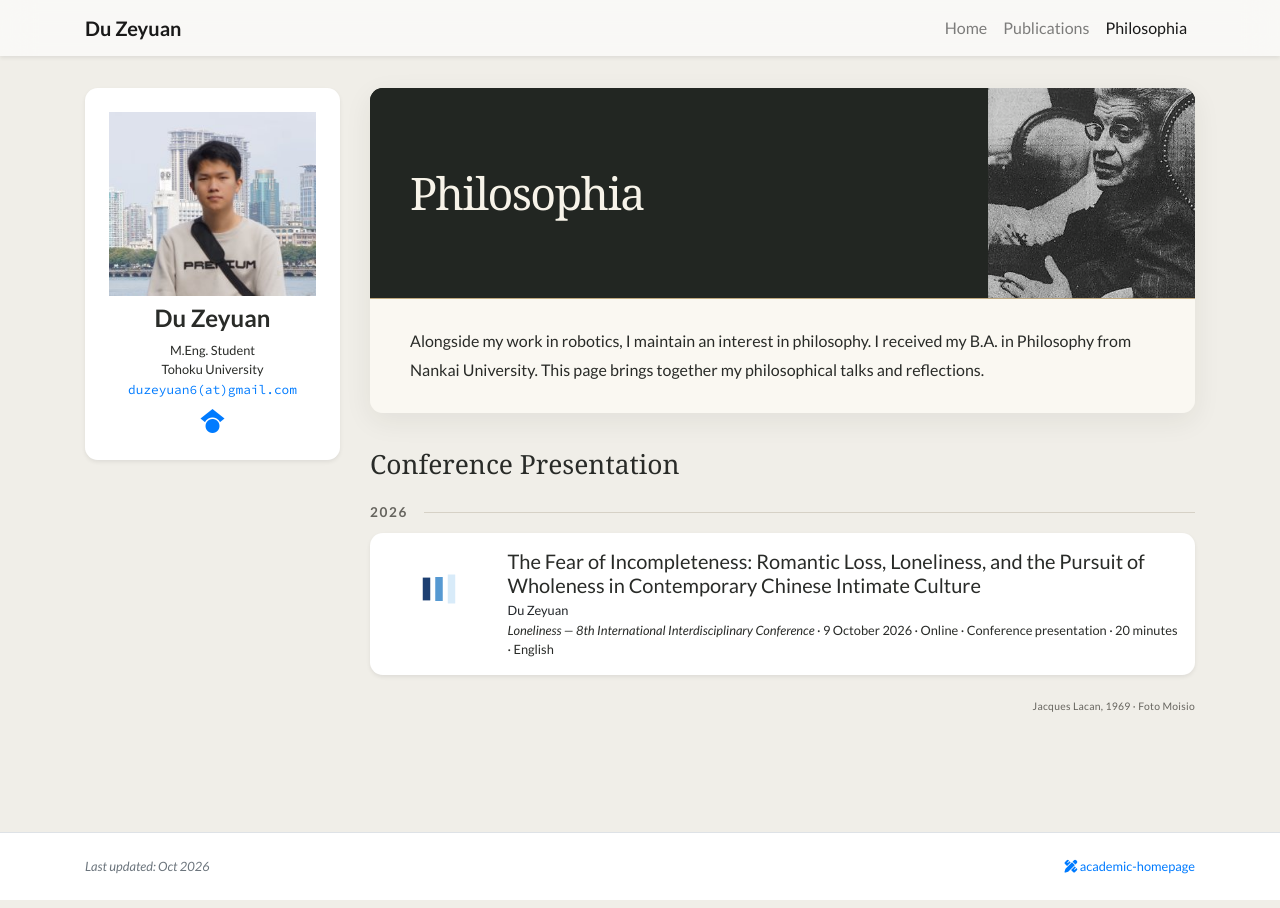
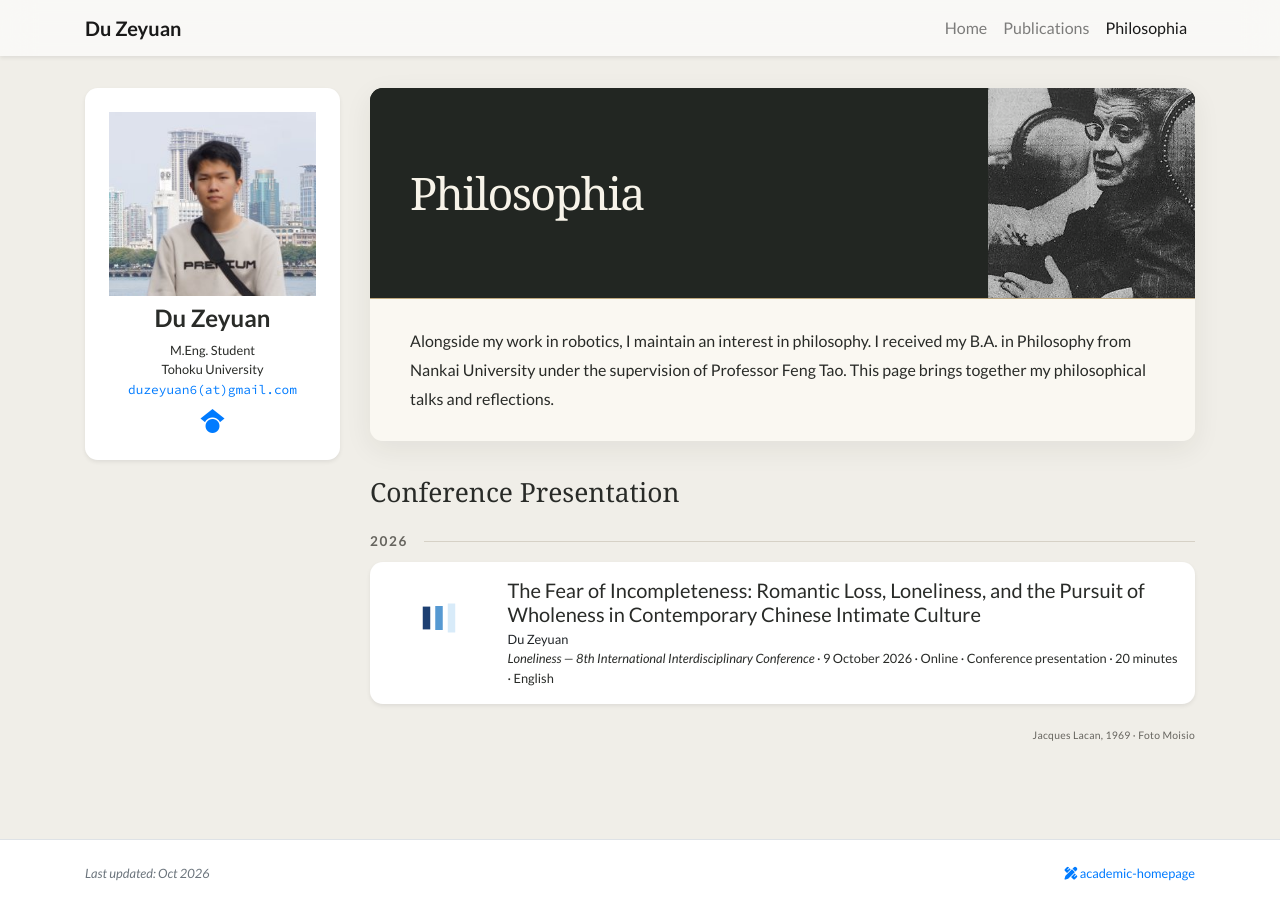
Before and after one commit to duzeyuan6/duzeyuan6.github.io, a Jekyll site: the page built from philosophy.html, in a window 1280 px wide. Built offline with Jekyll 4.4.1, drawn with Linux system fonts in a browser that asks for light colours; nearby versions of some CDN libraries; a style sheet for code colours, icons or effects is not loaded.

Commit message:
Update philosophy.html

```diff
--- a/philosophy.html
+++ b/philosophy.html
@@ -23,7 +23,7 @@ body_attr: 'data-page="philosophy"'
             <div class="philosophy-bio">
                 <p class="mb-0">
                     Alongside my work in robotics, I maintain an interest in philosophy.
-                    I received my B.A. in Philosophy from Nankai University.
+                    I received my B.A. in Philosophy from Nankai University under the supervision of Professor Feng Tao.
                     This page brings together my philosophical talks and reflections.
                 </p>
             </div>
```
